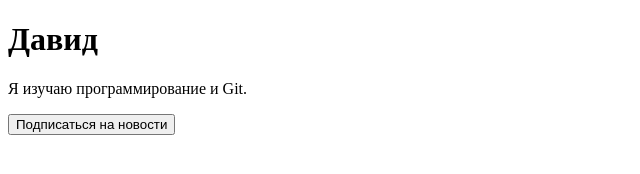
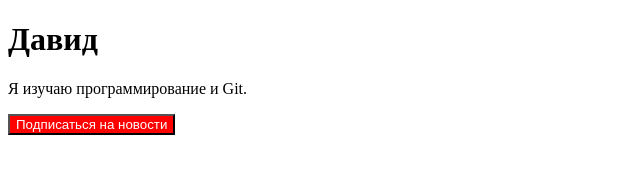
Before and after one commit to davidalybimui-arch/lab6_dz, a plain HTML site: page index.html in a window 1280 px wide. Shown: the whole page, without its empty margins (0-640 px from the left). Drawn offline with Linux system fonts and the light colour scheme.

Commit message:
Изменил цвет кнопки на красный

```diff
--- a/index.html
+++ b/index.html
@@ -8,4 +8,4 @@
     <p>Я изучаю программирование и Git.</p>
 </body>
 </html>
-<button>Подписаться на новости</button>
+<button style="background-color: red; color: white;">Подписаться на новости</button>
```
